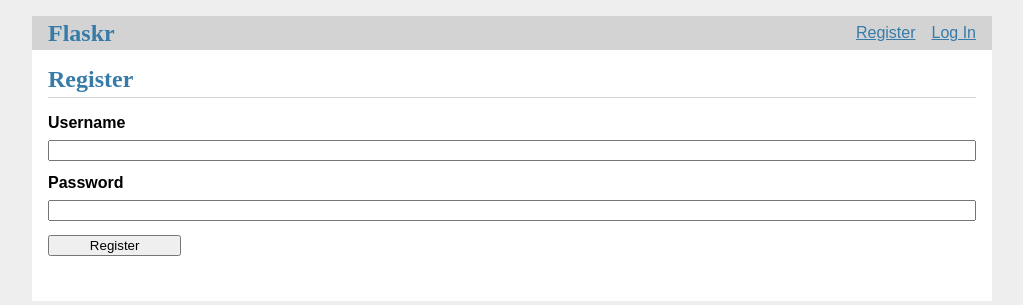
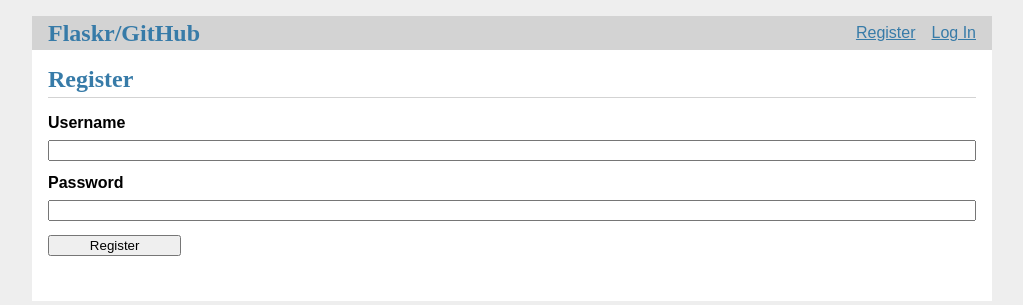
Before and after one commit to moqrin3/flaskr-tutorial, a Flask app: page /auth/register in a window 1280 px wide. Shown: the top 305 px of the page, without its empty margins (128-1151 px from the left). Run offline with Flask 2, Linux system fonts and the light colour scheme.

Commit message:
index changed

```diff
--- a/app/templates/base.html
+++ b/app/templates/base.html
@@ -2,7 +2,7 @@
 <title>{% block title %}{% endblock %} - Flaskr</title>
 <link rel="stylesheet" href="{{ url_for('static', filename='style.css') }}">
 <nav>
-    <h1><a href="{{ url_for('index') }}">Flaskr</a></h1>
+    <h1><a href="{{ url_for('index') }}">Flaskr/GitHub</a></h1>
     <ul>
         {% if current_user.is_authenticated %}
         <li><span>{{ current_user.username }}</span>
```
